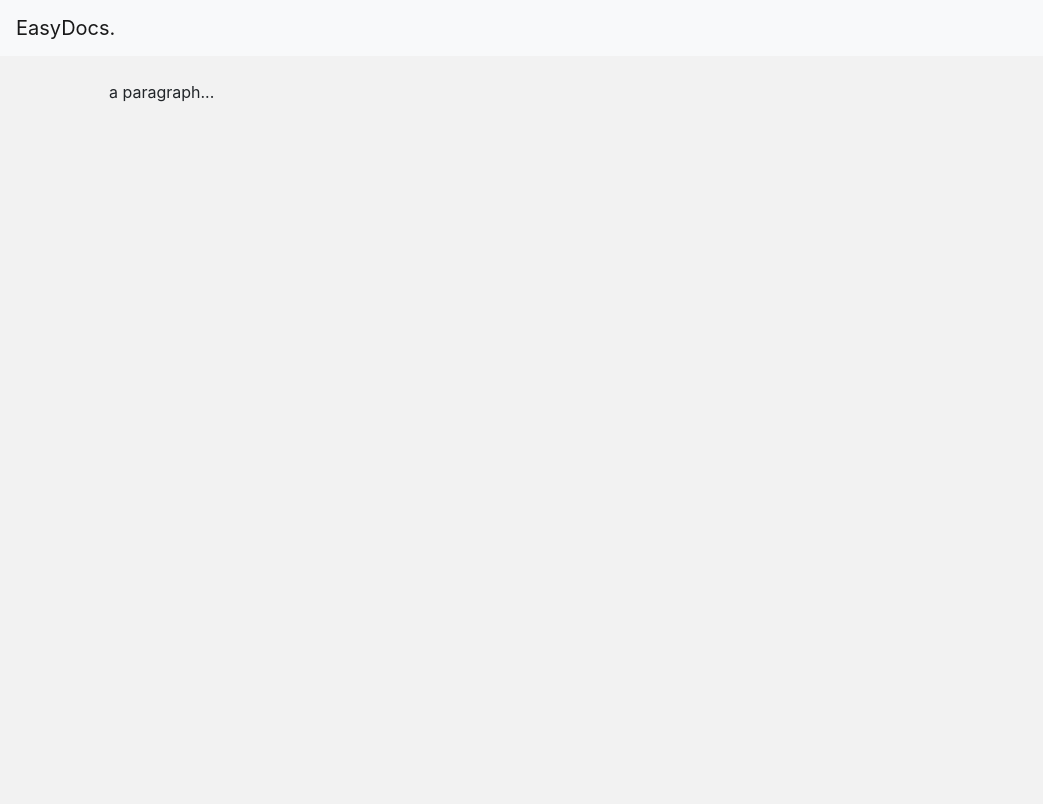
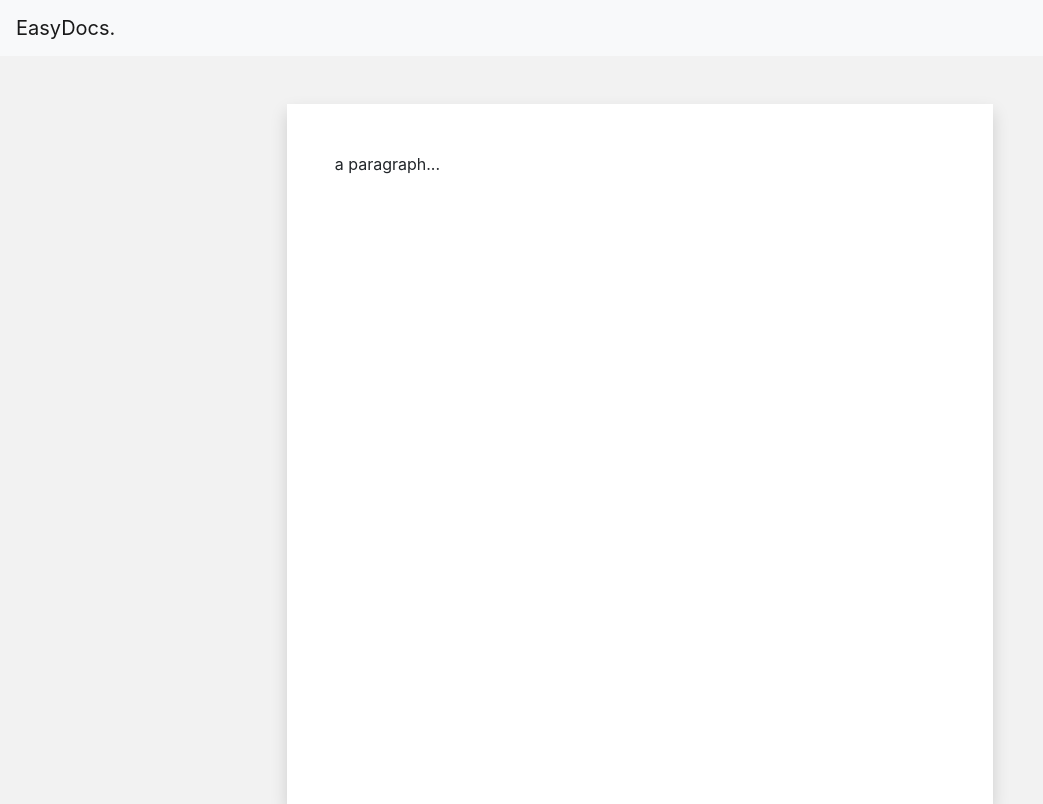
Before and after one commit to eniolajayi/easy-writer, a React (Create React App) app: page / in a window 1280 px wide. Shown: the whole page, without its empty margins (0-1043 px from the left). Built offline with nearby package versions, Linux system fonts and the light colour scheme.

Commit message:
add style to space out and position page

```diff
--- a/src/components/Layout/Layout.js
+++ b/src/components/Layout/Layout.js
@@ -7,7 +7,9 @@ const Layout = (props) => {
     <>
       <AppNavBar />
       <Container>
-        <div className="wrapper p-4">{props.children}</div>
+        <div className="page shadow mt-5 px-5 py-5 mx-auto">
+          {props.children}
+        </div>
       </Container>
     </>
   );
```
